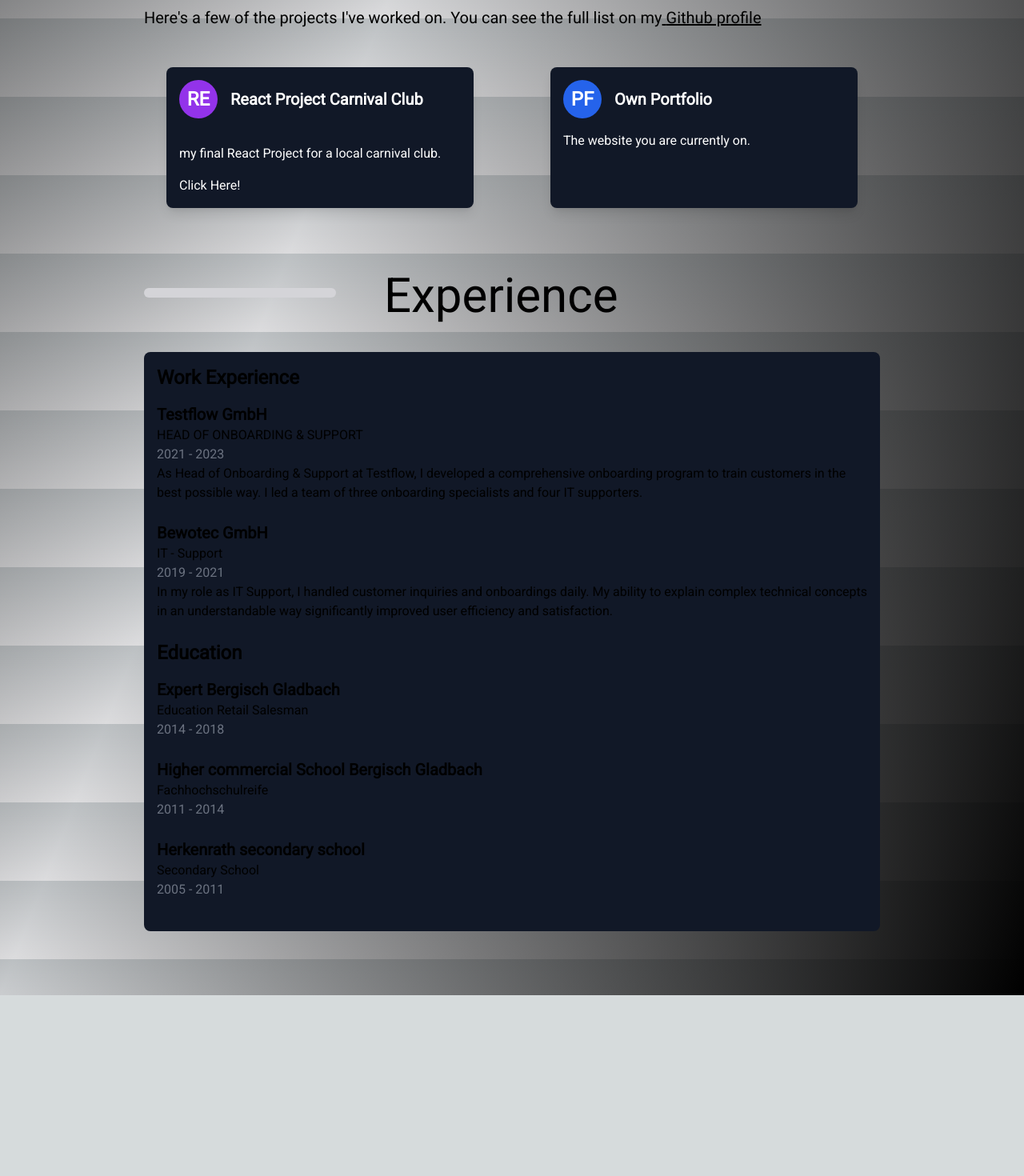
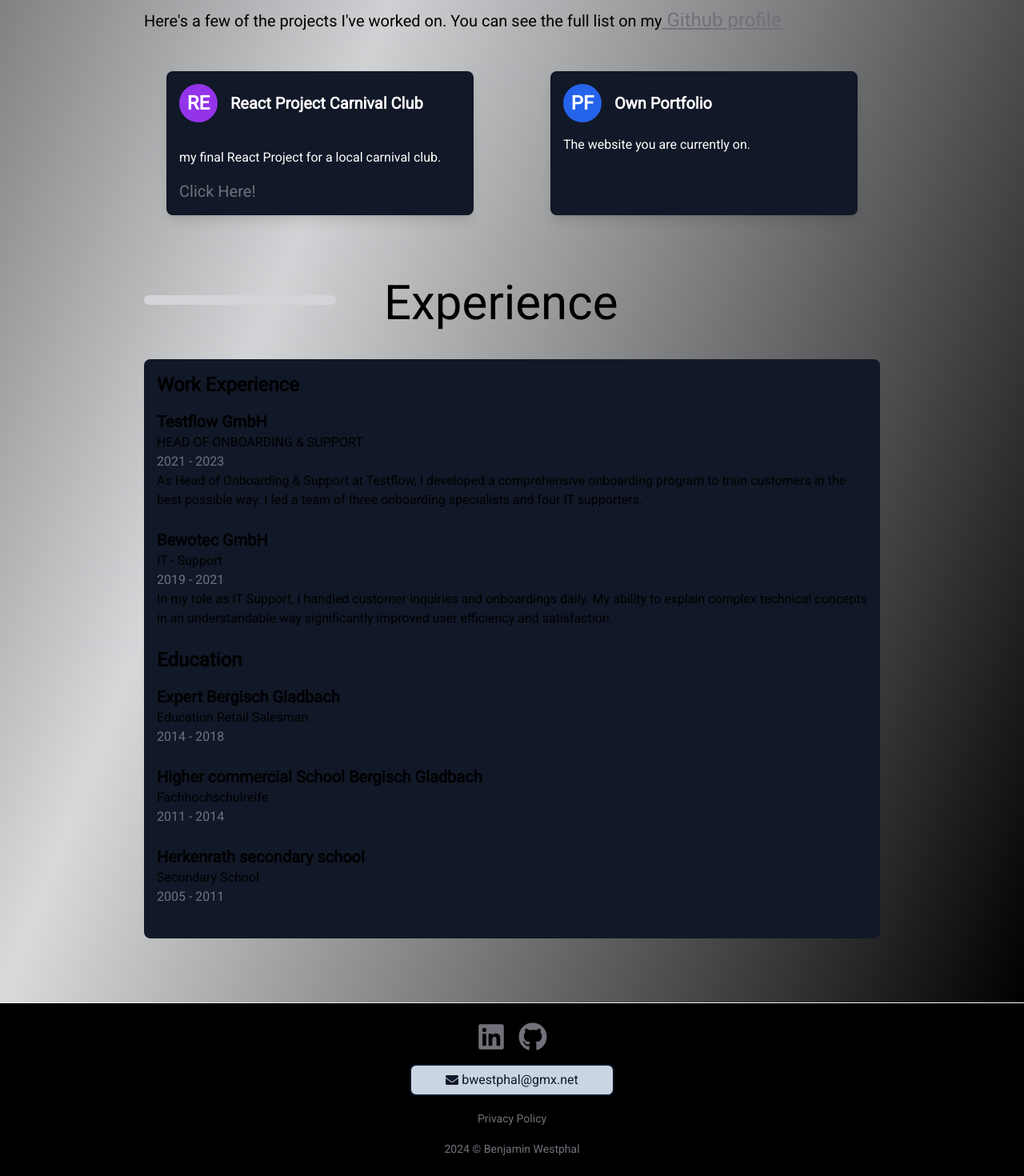
Before and after one commit to ffb92/portfolio, a Next.js app: page / in a window 1280 px wide. Shown: the part 2133-3603 px from the top of the page at 80% size. Before the commit the page ends 3377 px from the top, so only its background shows below. Built offline with nearby package versions, Linux system fonts and the light colour scheme.

Commit message:
added Footer

```diff
--- a/package.json
+++ b/package.json
@@ -13,7 +13,8 @@
     "framer-motion": "^11.3.19",
     "next": "14.2.5",
     "react": "^18",
-    "react-dom": "^18"
+    "react-dom": "^18",
+    "react-icons": "^5.2.1"
   },
   "devDependencies": {
     "@types/node": "^20",
--- /dev/null
+++ b/src/app/components/footer.tsx
@@ -0,0 +1,43 @@
+import { FaLinkedin, FaInstagram, FaGithub, FaTwitter, FaReddit, FaEnvelope } from 'react-icons/fa';
+import Link from 'next/link';
+
+const Footer = () => {
+  return (
+    <footer className="bg-black text-white py-6">
+      <div className="container mx-auto flex flex-col items-center">
+        <div className="flex space-x-4 mb-4">
+          <Link href="https://linkedin.com/in/benjamin-westphal-70606121a" aria-label="LinkedIn">
+            <FaLinkedin className="text-4xl duration-500 text-zinc-500 hover:text-zinc-300" />
+          </Link>
+          <Link href="https://github.com/ffb92" aria-label="GitHub">
+            <FaGithub className="text-4xl duration-500 text-zinc-500 hover:text-zinc-300" />
+          </Link>
+        </div>
+        <div className="flex justify-center mb-4 bg-slate-300 w-1/5 h-10 border-solid border-2 border-slate-900 rounded-lg">
+          <Link
+            href="mailto:tristan.chin@chintristan.io"
+            className="flex items-center text-l duration-500 text-slate-900 hover:text-slate-600"
+          >
+            <FaEnvelope className='mr-1' />
+            <p>bwestphal@gmx.net</p>
+          </Link>
+        </div>
+        <div className="mb-4">
+          <Link
+            href="/policy"
+            className="text-sm duration-500 text-zinc-500 hover:text-zinc-300"
+          >
+            Privacy Policy
+          </Link>
+        </div>
+        <div>
+          <p className="text-sm duration-500 text-zinc-500 hover:text-zinc-300">
+            2024 © Benjamin Westphal
+          </p>
+        </div>
+      </div>
+    </footer>
+  );
+};
+
+export default Footer;
--- a/src/app/components/projectCard.tsx
+++ b/src/app/components/projectCard.tsx
@@ -12,7 +12,7 @@ const projectCard = () => {
             <h2 className="ml-4 text-xl font-semibold">React Project Carnival Club</h2>
           </div>
           <p className="mb-4">my final React Project for a local carnival club.</p>
-          <Link href={'https://github.com/ffb92/react-final-project'}>Click Here!</Link>
+          <Link href={'https://github.com/ffb92/react-final-project'} className='text-xl duration-500 text-zinc-500 hover:text-zinc-300'>Click Here!</Link>
         </div>
 
         <div className="bg-gray-900 text-white p-4 rounded-lg shadow-lg max-w-sm mx-auto w-2/3">
--- a/src/app/page.tsx
+++ b/src/app/page.tsx
@@ -6,7 +6,7 @@ import Image from 'next/image';
 import SkillDashboard from './components/skillCard';
 import ProjectCard from './components/projectCard';
 import Education from './components/experience';
-import Contact from './components/contact';
+import Footer from './components/footer';
 
 const navigation = [
   { name: 'About Me', href: '#about-me' },
@@ -39,7 +39,7 @@ export default function Home() {
           ))}
         </ul>
       </nav>
-      <div className="h-px md:block bg-gradient-to-r from-zinc-300/0 via-zinc-300/50 to-zinc-300/0">
+      <div className="h-px md:block bg-gradient-to-r from-zinc-300/0 via-zinc-300/50 to-zinc-300/0" />
       {/* //? Main */}
       <main className="bg-gradient-to-tl from-black via-zinc-600/20 to-black">
         {/* //? Framermotion with name and stripes  */}
@@ -97,17 +97,17 @@ export default function Home() {
             <div className="px-10">
               <h2 className="sm:text-4xl md:text-6xl">Hello 👋</h2>
               <p className="md:text-xl py-7">
-                  I'm a web developer who was born and raised near Cologne. Since I was a child,
-                  I've been passionate about technology and computer science. Ever since I came into
+                I'm a web developer who was born and raised near Cologne. Since I was a child, I've
+                been passionate about technology and computer science. Ever since I came into
                 contact with coding, I have been very enthusiastic. I like to try out new things,
                 libraries and frameworks to make great software!
               </p>
               <p className="md:text-xl py-2">
                 Apart from programming, I am an enthusiastic gamer. From almost all Square Enix
-                  games, like Kingdom Hearts or Final Fantasy, which accompanied my youth, to
-                  Baldur's Gate and fantastic titles from Nintendo, such as Zelda or Super Smash
-                  Bros. When I am not at the computer, I spend a lot of time on the football field
-                  as an assistant coach for a local club or cheer for my favorite team, 1. FC Köln.
+                games, like Kingdom Hearts or Final Fantasy, which accompanied my youth, to Baldur's
+                Gate and fantastic titles from Nintendo, such as Zelda or Super Smash Bros. When I
+                am not at the computer, I spend a lot of time on the football field as an assistant
+                coach for a local club or cheer for my favorite team, 1. FC Köln.
               </p>
               <p className="md:text-xl py-2">
                 Fun fact: I have three cats who love to keep me company while I code.
@@ -125,7 +125,10 @@ export default function Home() {
             <div className="px-5 py-10">
               <p className="md:text-xl py-2">
                 Here's a few of the projects I've worked on. You can see the full list on my
-                  <Link className="underline" href={'https://github.com/ffb92'}>
+                <Link
+                  className="underline text-2xl duration-500 text-zinc-500 hover:text-zinc-300"
+                  href={'https://github.com/ffb92'}
+                >
                   {' '}
                   Github profile
                 </Link>
@@ -146,8 +149,12 @@ export default function Home() {
           </section>
         </div>
       </main>
-      </div>
+
       {/* //! Footer section starts here */}
+      <footer>
+        <div className="h-px md:block bg-gradient-to-r from-zinc-300/0 via-zinc-300/50 to-zinc-300/0" />
+        <Footer />
+      </footer>
     </div>
   );
 }
--- /dev/null
+++ b/src/app/pages/policy.tsx
@@ -0,0 +1,4 @@
+// pages/policy.tsx
+export default function Policy() {
+  return <h1>Privacy Policy</h1>;
+}
```
Also changed, not shown: 2 other files (tests, documents, lock files or other folders). Lines whose indentation alone changed are shown as unchanged.
